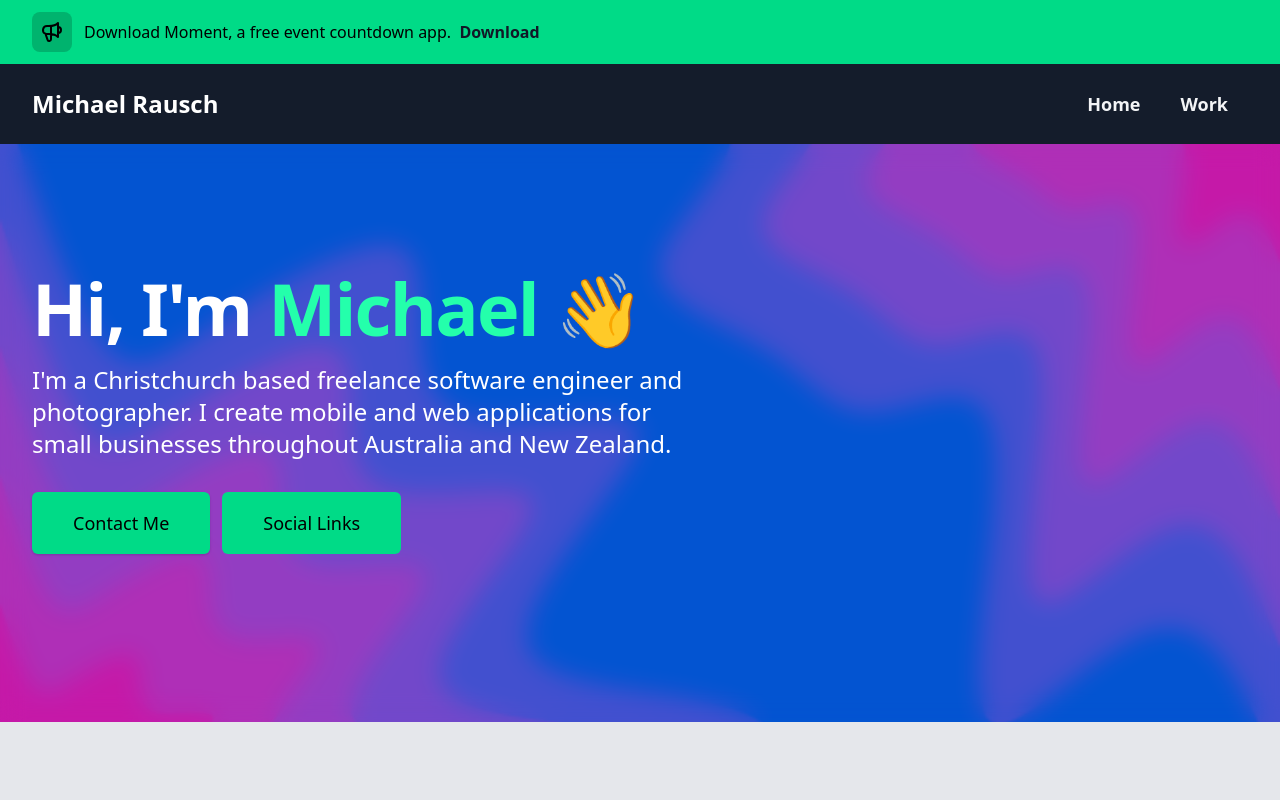
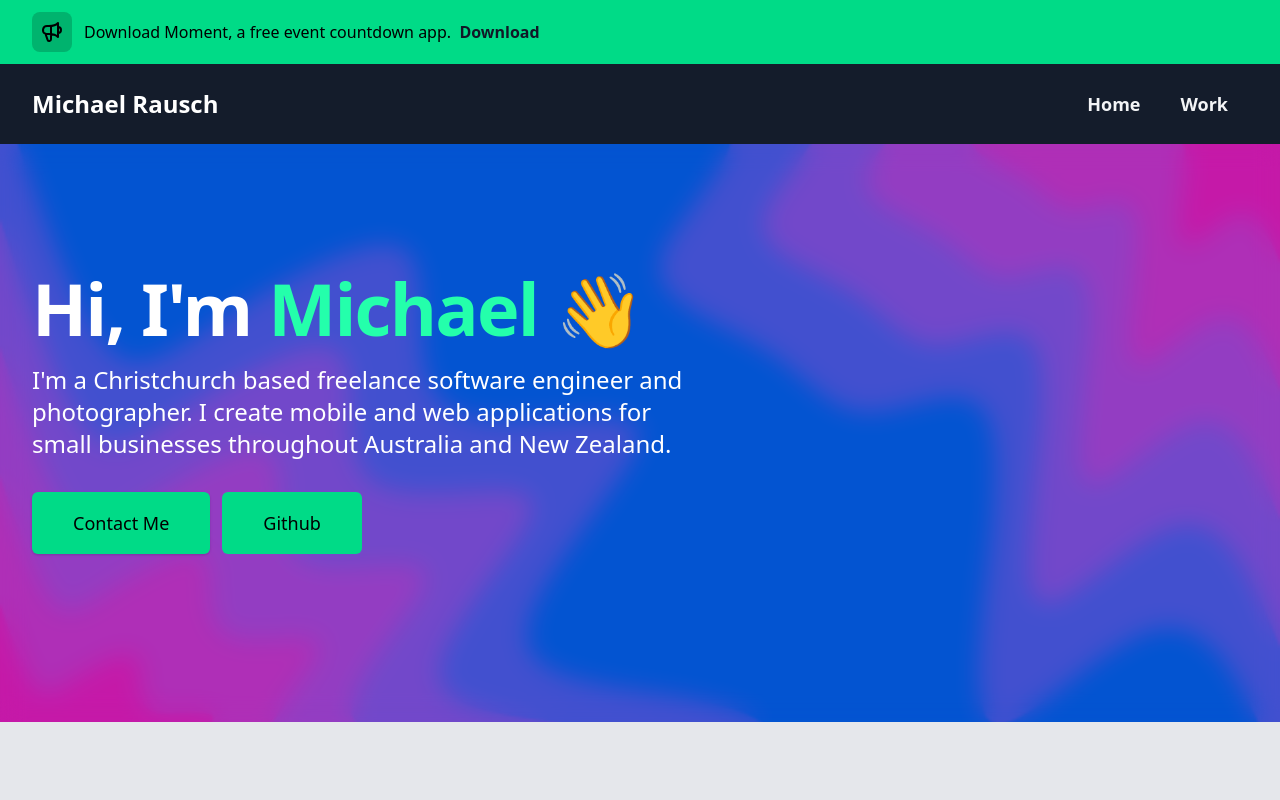
Before and after one commit to michaelrausch/michaelrausch.nz-v4, a Next.js app: page / in a window 1280 px wide. Shown: the top 800 px of the page. Built offline with nearby package versions, Linux system fonts and the light colour scheme; what @tailwindcss/typography would draw is missing.

Commit message:
Removed YAT and replaced with github

```diff
--- a/layouts/HomePageLayout.tsx
+++ b/layouts/HomePageLayout.tsx
@@ -35,8 +35,8 @@ export const HomePageLayout: React.FC = ({children}) => {
             <JumbotronV2
                 name="Michael"
                 bio="I'm a Christchurch based freelance software engineer and photographer. I create mobile and web applications for small businesses throughout Australia and New Zealand."
-                secondaryLinkUrl="https://y.at/%F0%9F%8D%8D%F0%9F%98%9C%F0%9F%98%82%F0%9F%8C%B5%F0%9F%8E%B8"
-                secondaryLinkName="Social Links"
+                secondaryLinkUrl="https://github.com/michaelrausch/"
+                secondaryLinkName="Github"
                 imageUrl="/images/16.jpg"
             />
 
--- a/pages/cv.tsx
+++ b/pages/cv.tsx
@@ -70,8 +70,8 @@ const CV: React.FC<Props> = ({cvPdfUrl}) => {
                 <JumbotronV2
                     name="Michael"
                     bio="I'm a Christchurch based freelance software engineer and photographer. I create mobile and web applications for small businesses throughout Australia and New Zealand."
-                    secondaryLinkUrl="https://y.at/%F0%9F%8D%8D%F0%9F%98%9C%F0%9F%98%82%F0%9F%8C%B5%F0%9F%8E%B8"
-                    secondaryLinkName="Social Links"
+                    secondaryLinkUrl="https://github.com/michaelrausch/"
+                    secondaryLinkName="Github"
                     imageUrl="/images/16.jpg"
                 />
 
```
